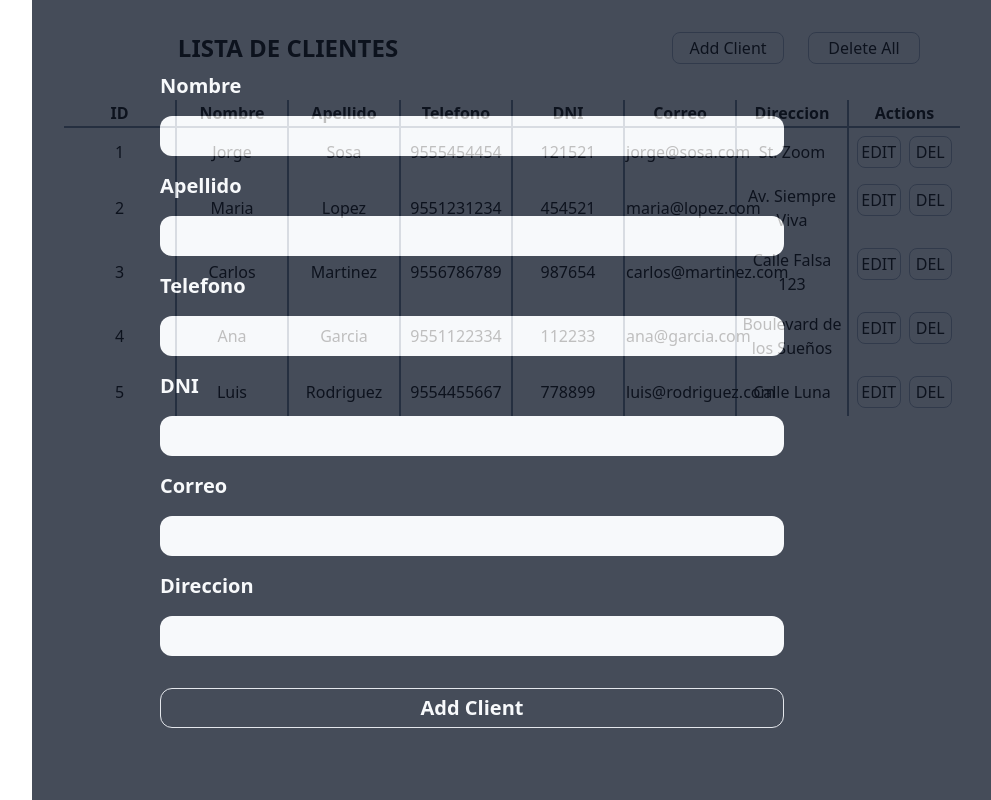
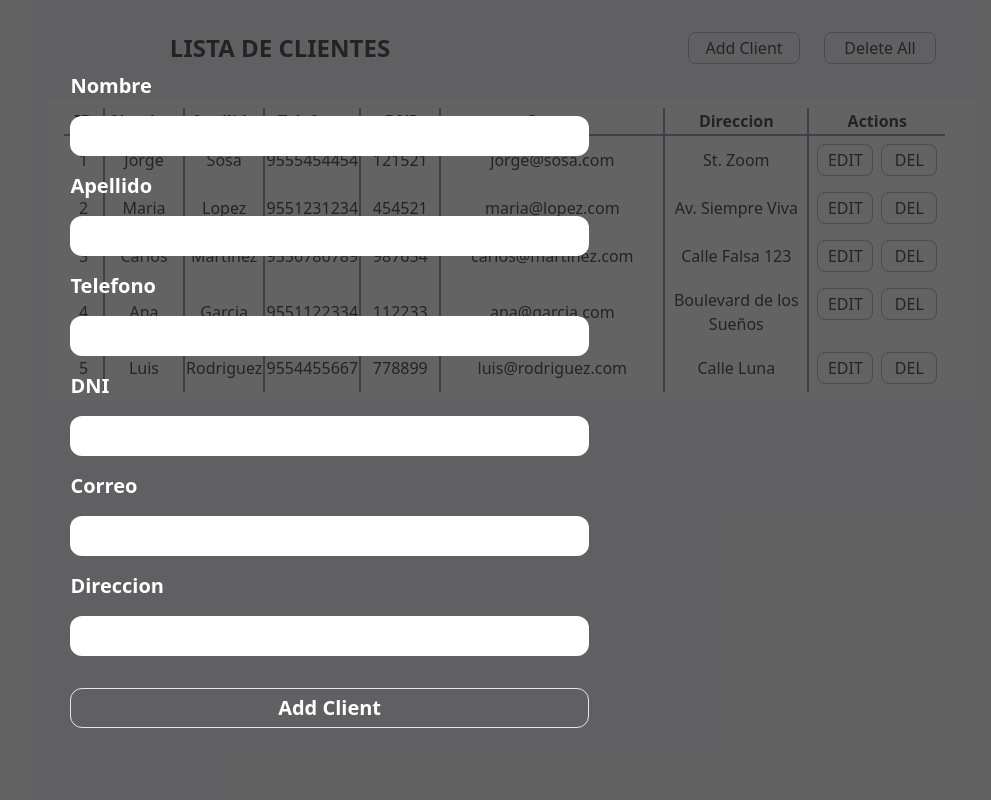
Before and after one commit to jorgesosa-funval/g4-d3-react, a React (Vite) app: page / in a window 1280 px wide. Both pictures are taken after a click on the button "Add Client". Shown: the whole page, without its empty margins (288-1279 px from the left). Built offline with nearby package versions, Linux system fonts and the light colour scheme.

Commit message:
para implementar

```diff
--- a/src/components/ClientList/Client.jsx
+++ b/src/components/ClientList/Client.jsx
@@ -79,27 +79,27 @@ export const Client = () => {
     }
 
     return (
-        <div className=' flex flex-col p-8 w-3/4 h-screen items-end ml-auto bg-slate-200 gap-9'>
+        <div className=' flex flex-col px-4 py-8 w-3/4 h-screen items-end ml-auto bg-primary-palet-50 gap-9'>
             <nav className='flex flex-row items-center w-full'>
                 <h2 className='flex font-bold text-2xl text-center w-1/2 justify-center'>LISTA DE CLIENTES</h2>
 
                 <div className="flex gap-6 w-1/2 justify-end px-10">
-                    <button onClick={openForm} className='border-slate-400 border rounded-lg w-28 h-8'>Add Client</button>
-                    <button className='border-slate-400 border rounded-lg w-28 h-8'>Delete All</button>
+                    <button onClick={openForm} className='border-slate-400 border rounded-lg w-28 h-8 hover:bg-primary-palet-200'>Add Client</button>
+                    <button className='border-slate-400 border rounded-lg w-28 h-8 hover:bg-primary-palet-200'>Delete All</button>
                 </div>
             </nav>
-
-            <table className='table-fixed w-full text-center '>
+            <div className=" bg-white w-full px-4 py-2">
+                <table className='text-center '>
                     <thead >
                         <tr  >
-                        <th className="border-b-2 border-r-2 border-slate-500"  >ID</th>
-                        <th className="border-b-2 border-r-2 border-slate-500" >Nombre</th>
-                        <th className="border-b-2 border-r-2 border-slate-500" >Apellido</th>
-                        <th className="border-b-2 border-r-2 border-slate-500" >Telefono</th>
-                        <th className="border-b-2 border-r-2 border-slate-500" >DNI</th>
-                        <th className="border-b-2 border-r-2 border-slate-500" >Correo</th>
-                        <th className="border-b-2 border-r-2 border-slate-500" >Direccion</th>
-                        <th className="border-b-2 border-slate-500" >Actions</th>
+                            <th className="border-b-2 border-r-2 border-slate-500 px-1 w-10"  >ID</th>
+                            <th className="border-b-2 border-r-2 border-slate-500 px-1 w-20" >Nombre</th>
+                            <th className="border-b-2 border-r-2 border-slate-500 px-1 w-20" >Apellido</th>
+                            <th className="border-b-2 border-r-2 border-slate-500 px-1 w-24" >Telefono</th>
+                            <th className="border-b-2 border-r-2 border-slate-500 px-1 w-20" >DNI</th>
+                            <th className="border-b-2 border-r-2 border-slate-500 px-1 w-56" >Correo</th>
+                            <th className="border-b-2 border-r-2 border-slate-500 px-1 w-36" >Direccion</th>
+                            <th className="border-b-2 border-slate-500 px-1 w-24" >Actions</th>
                         </tr>
                     </thead>
                     <tbody >
@@ -113,15 +113,15 @@ export const Client = () => {
                                 <td className=" border-r-2 py-2 border-slate-500" >{c.correo}</td>
                                 <td className='border-r-2 py-2 border-slate-500'>{c.direccion}</td>
                                 <td className="flex px-2 py-2 gap-2 ">
-                                <button className='border-slate-400 border rounded-lg w-28 h-8' onClick={editClt}>EDIT</button>
-                                <button className='border-slate-400 border rounded-lg w-28 h-8' value={c.id} onClick={delet}>DEL</button>
+                                    <button className='border-slate-400 border rounded-lg w-14 h-8 hover:bg-primary-palet-200' onClick={editClt}>EDIT</button>
+                                    <button className='border-slate-400 border rounded-lg w-14 h-8 hover:bg-primary-palet-200' value={c.id} onClick={delet}>DEL</button>
                                 </td>
                             </tr>))
                         }
 
                     </tbody>
                 </table>
-
+            </div>
             {modal &&
                 <FormClient
                     clickFrom={openForm}
--- a/src/components/ClientList/EditClient.jsx
+++ b/src/components/ClientList/EditClient.jsx
@@ -5,8 +5,8 @@ export const EditClient = ({clickEditF}) => {
 
   return (
 
-         <div className='bg-gray-900 absolute opacity-75 w-3/4 h-screen pl-32 z-10  right-0 top-0'>
-            <form action="" className='flex flex-col gap-4 w-full h-screen items-start justify-center'>
+         <div className='bg-primary-palet-950 absolute bg-opacity-75 w-full h-screen pl-32 z-10  right-0 top-0'>
+            <form action="" className='flex flex-col gap-4 w-3/5 h-screen place-content-center mx-auto'>
                 <label className='text-white text-xl font-semibold' htmlFor="nombre">Nombre</label>
                 <input className='w-3/4 min-h-10 rounded-xl px-4 focus:outline-none focus:border focus:border-gray-600' id='nombre' type="text" />
                 <label className='text-white text-xl font-semibold' htmlFor="apellido">Apellido</label>
@@ -20,7 +20,7 @@ export const EditClient = ({clickEditF}) => {
                 <label className='text-white text-xl font-semibold' htmlFor="direccion">Direccion</label>
                 <input className='w-3/4 min-h-10 rounded-xl px-4 focus:outline-none focus:border focus:border-gray-600' id='direccion' type="text" />
 
-                <button className='text-white text-xl font-semibold w-3/4 min-h-10 rounded-xl px-4 border mt-4' type='submit' onClick={clickEditF} >Edit Client</button>
+                <button className='text-white text-xl font-semibold w-3/4 min-h-10 rounded-xl px-4 border mt-4 hover:bg-primary-palet-700' type='submit' onClick={clickEditF} >Edit Client</button>
 
             </form>
         </div>
--- a/src/components/ClientList/FormClient.jsx
+++ b/src/components/ClientList/FormClient.jsx
@@ -24,8 +24,8 @@ const [clients, setClients] = useState([data])
         clickFrom()
     }
     return (
-        <div className='bg-gray-900 absolute opacity-75 w-3/4 h-screen pl-32 z-10  right-0 top-0'>
-            <form action="" className='flex flex-col gap-4 w-full h-screen items-start justify-center' onSubmit={closeForm} >
+        <div className='bg-primary-palet-950 absolute bg-opacity-75 w-full  h-screen pl-32 z-10 right-0 top-0'>
+            <form action="" className='flex flex-col gap-4 w-3/5 h-screen place-content-center mx-auto' onSubmit={closeForm} >
                 <label className='text-white text-xl font-semibold' htmlFor="nombre">Nombre</label>
                 <input className='w-3/4 min-h-10 rounded-xl px-4 focus:outline-none focus:border focus:border-gray-600' id='nombre' name='nombre' type="text" />
                 <label className='text-white text-xl font-semibold' htmlFor="apellido">Apellido</label>
@@ -39,7 +39,7 @@ const [clients, setClients] = useState([data])
                 <label className='text-white text-xl font-semibold' htmlFor="direccion">Direccion</label>
                 <input className='w-3/4 min-h-10 rounded-xl px-4 focus:outline-none focus:border focus:border-gray-600' id='direccion' name='direccion' type="text" />
 
-                <button className='text-white text-xl font-semibold w-3/4 min-h-10 rounded-xl px-4 border mt-4' type='submit' >Add Client</button>
+                <button className='text-white text-xl font-semibold w-3/4 min-h-10 rounded-xl px-4 border mt-4 hover:bg-primary-palet-700' type='submit' >Add Client</button>
 
             </form>
         </div>
```
Lines whose indentation alone changed are shown as unchanged.
